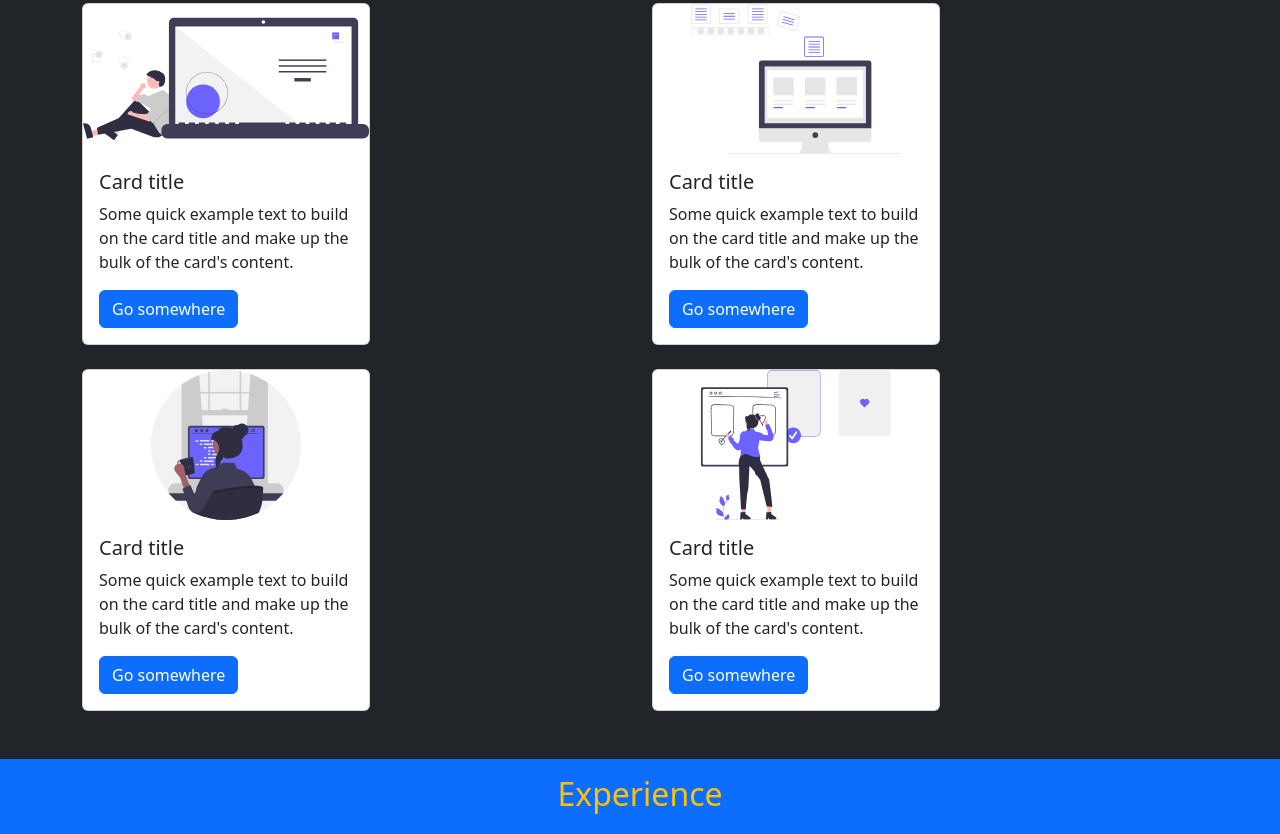
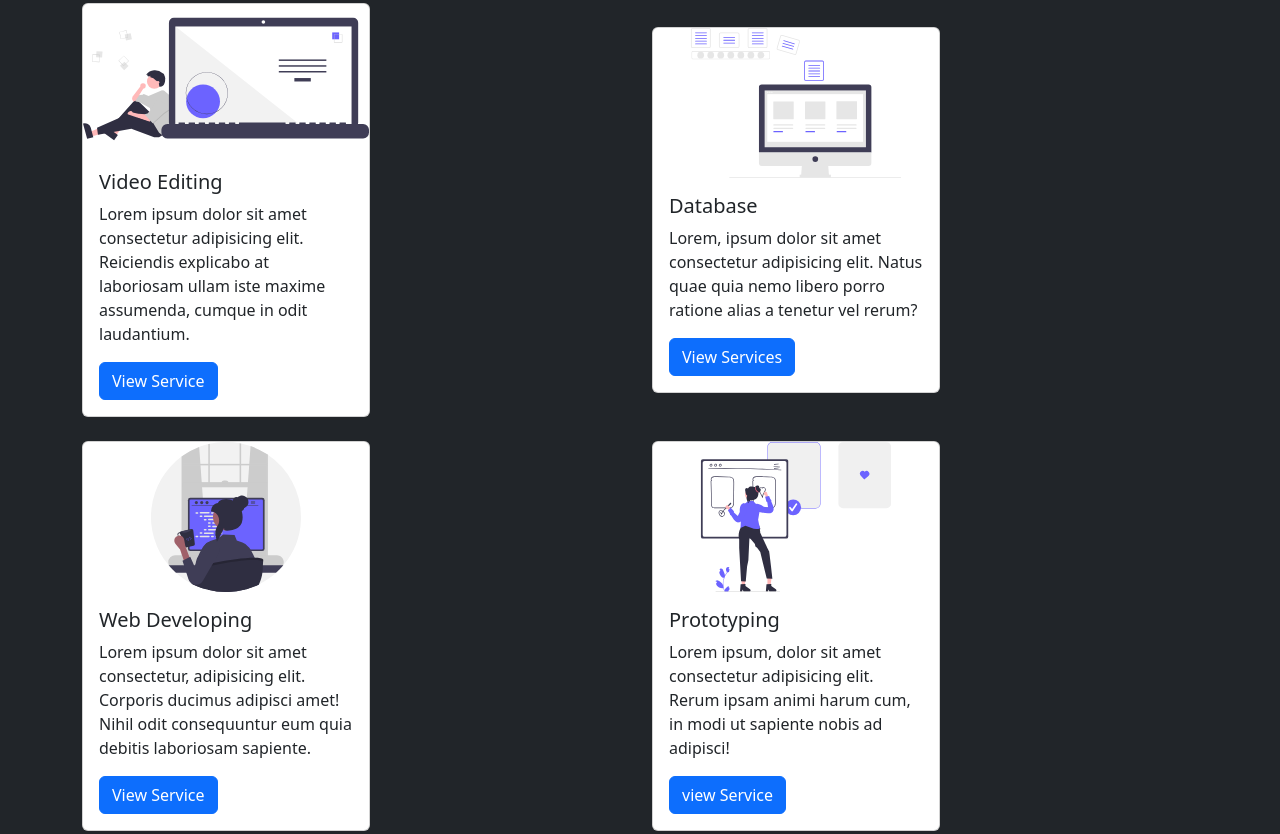
Before and after one commit to Coxo-cod/WebPortfolio, a plain HTML site: page index.html in a window 1280 px wide. Shown: the part 1257-2091 px from the top of the page. Drawn offline with nearby package versions, Linux system fonts and the light colour scheme.

Commit message:
Update index.html

```diff
--- a/index.html
+++ b/index.html
@@ -84,7 +84,7 @@
             <h1>SERVICES</h1>
         </div>
     </div>
-    <!-- Services -->
+   <!-- Services -->
     <section class=" bg-dark"  >
         <div class="container pb-5">
             <div class="row row-cols-1 row-cols-md-2 g-4 align-items-center">
@@ -92,9 +92,9 @@
                     <div class="card" style="width: 18rem;">
                         <img src="undraw_code_thinking_re_gka2.svg" class="card-img-top img-fluid custom-img-height" alt="...">
                         <div class="card-body">
-                          <h5 class="card-title">Card title</h5>
-                          <p class="card-text">Some quick example text to build on the card title and make up the bulk of the card's content.</p>
-                          <a href="#" class="btn btn-primary">Go somewhere</a>
+                          <h5 class="card-title">Video Editing</h5>
+                          <p class="card-text">Lorem ipsum dolor sit amet consectetur adipisicing elit. Reiciendis explicabo at laboriosam ullam iste maxime assumenda, cumque in odit laudantium.</p>
+                          <a href="#" class="btn btn-primary">View Service</a>
                         </div>
                       </div>
                 </div>
@@ -102,9 +102,9 @@
                     <div class="card" style="width: 18rem;">
                         <img src="undraw_data_processing_yrrv.svg" class="card-img-top img-fluid custom-img-height" alt="...">
                         <div class="card-body">
-                          <h5 class="card-title">Card title</h5>
-                          <p class="card-text">Some quick example text to build on the card title and make up the bulk of the card's content.</p>
-                          <a href="#" class="btn btn-primary">Go somewhere</a>
+                          <h5 class="card-title">Database</h5>
+                          <p class="card-text">Lorem, ipsum dolor sit amet consectetur adipisicing elit. Natus quae quia nemo libero porro ratione alias a tenetur vel rerum?</p>
+                          <a href="#" class="btn btn-primary">View Services</a>
                         </div>
                       </div>
                 </div>
@@ -112,9 +112,9 @@
                     <div class="card" style="width: 18rem;">
                         <img src="undraw_programmer_re_owql.svg" class="card-img-top  img-fluid custom-img-height" alt="...">
                         <div class="card-body">
-                          <h5 class="card-title">Card title</h5>
-                          <p class="card-text">Some quick example text to build on the card title and make up the bulk of the card's content.</p>
-                          <a href="#" class="btn btn-primary">Go somewhere</a>
+                          <h5 class="card-title">Web Developing</h5>
+                          <p class="card-text">Lorem ipsum dolor sit amet consectetur, adipisicing elit. Corporis ducimus adipisci amet! Nihil odit consequuntur eum quia debitis laboriosam sapiente.</p>
+                          <a href="#" class="btn btn-primary">View Service</a>
                         </div>
                       </div>
                 </div>
@@ -122,9 +122,9 @@
                     <div class="card" style="width: 18rem;">
                         <img src="undraw_prototyping_process_re_7a6p.svg" class="img-fluid card-img-top custom-img-height" alt="...">
                         <div class="card-body">
-                          <h5 class="card-title">Card title</h5>
-                          <p class="card-text">Some quick example text to build on the card title and make up the bulk of the card's content.</p>
-                          <a href="#" class="btn btn-primary">Go somewhere</a>
+                          <h5 class="card-title">Prototyping</h5>
+                          <p class="card-text">Lorem ipsum, dolor sit amet consectetur adipisicing elit. Rerum ipsam animi harum cum, in modi ut sapiente nobis ad adipisci!</p>
+                          <a href="#" class="btn btn-primary">view Service</a>
                         </div>
                       </div>
                 </div>
```
